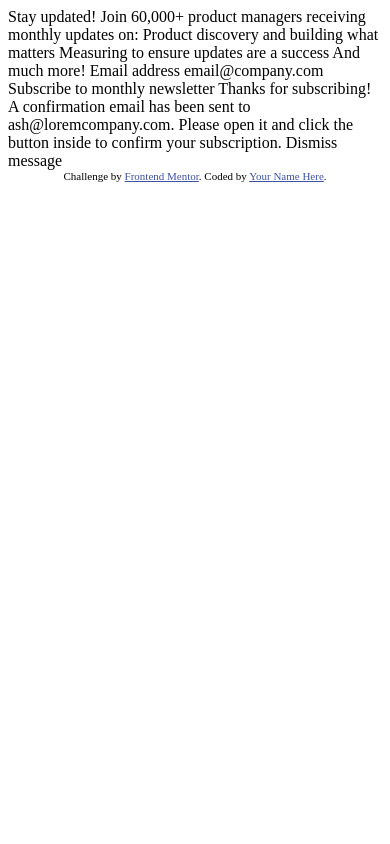
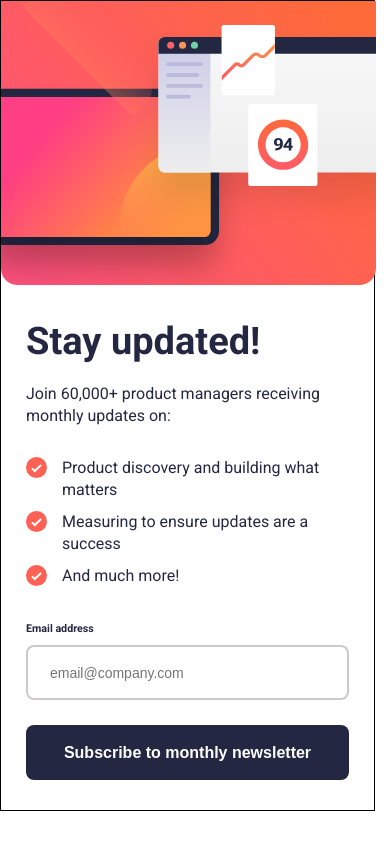
Before and after one commit to ivan2600/FM009-newsletter-sign-up, a plain HTML site: page index.html in a window 390 px wide. Drawn offline with Linux system fonts and the light colour scheme.

Commit message:
desing mobile

```diff
--- a/index.html
+++ b/index.html
@@ -2,51 +2,42 @@
 <html lang="en">
 <head>
   <meta charset="UTF-8">
-  <meta name="viewport" content="width=device-width, initial-scale=1.0"> <!-- displays site properly based on user's device -->
-
+  <meta name="viewport" content="width=device-width, initial-scale=1.0">
   <link rel="icon" type="image/png" sizes="32x32" href="./assets/images/favicon-32x32.png">
-
   <title>Frontend Mentor | Newsletter sign-up form with success message</title>
-
-  <!-- Feel free to remove these styles or customise in your own stylesheet 👍 -->
-  <style>
-    .attribution { font-size: 11px; text-align: center; }
-    .attribution a { color: hsl(228, 45%, 44%); }
-  </style>
+  <link rel="stylesheet" href="style.css">
 </head>
 <body>
 
-  <!-- Sign-up form start -->
+  <main class="primary-page">
 
-  Stay updated!
+    <div class="img-container">
+      <img src="./assets/images/illustration-sign-up-mobile.svg" alt="">
+    </div>
+    <div class="mail-container">
+      <h1>Stay updated!</h1>
+      <p class="p60000">Join 60,000+ product managers receiving monthly updates on:</p>
+      <p><span><img src="./assets/images/icon-list.svg" alt=""></span>Product discovery and building what matters</p>
+      <p><span><img src="./assets/images/icon-list.svg" alt=""></span>Measuring to ensure updates are a success</p>
+      <p><span><img src="./assets/images/icon-list.svg" alt=""></span>And much more!</p>
+      <h6>Email address</h6>
+      <div class="input-container">
+        <input type="text" placeholder="email@company.com" class="mail">
+        <input type="submit" value="Subscribe to monthly newsletter" class="submit">
+      </div>
 
-  Join 60,000+ product managers receiving monthly updates on:
+    </div>
 
-  Product discovery and building what matters
-  Measuring to ensure updates are a success
-  And much more!
+  </main>
 
-  Email address
-  email@company.com
+  <main class="secondary-page">
 
-  Subscribe to monthly newsletter
+    <h1>Thanks for subscribing!</h1>
+    <p>A confirmation email has been sent to <span>ash@loremcompany.com</span>.
+    Please open it and click the button inside to confirm your subscription.</p>
+    <input type="submit" value="Dismiss message">
 
-  <!-- Sign-up form end -->
-
-  <!-- Success message start -->
-
-  Thanks for subscribing!
-
-  A confirmation email has been sent to ash@loremcompany.com.
-  Please open it and click the button inside to confirm your subscription.
-
-  Dismiss message
-
-  <!-- Success message end -->
-
-  <div class="attribution">
-    Challenge by <a href="https://www.frontendmentor.io?ref=challenge" target="_blank">Frontend Mentor</a>.
-    Coded by <a href="#">Your Name Here</a>.
-  </div>
+  </main>
+<script src="./main.js"></script>
 </body>
 </html>
--- a/main.js
+++ b/main.js
@@ -0,0 +1 @@
+console.log('funciona');
--- a/style.css
+++ b/style.css
@@ -0,0 +1,85 @@
+@import url('https://fonts.googleapis.com/css2?family=Roboto:wght@400;700&display=swap');
+
+:root {
+  --Tomato: hsl(4, 100%, 67%);
+  --Dark-Slate-Grey: hsl(234, 29%, 20%);
+  --Charcoal-Grey: hsl(235, 18%, 26%);
+  --Grey: hsl(231, 7%, 60%);
+  --White: hsl(0, 0%, 100%);
+  font-size: 62.5%;
+}
+
+* {
+  margin: 0;
+  padding: 0;
+  box-sizing: border-box;
+}
+
+body {
+  font-family: 'Roboto', sans-serif;
+  font-size: 1.6rem;
+}
+
+.primary-page {
+  width: 375px;
+  border: 1px solid black;
+}
+
+.mail-container {
+  padding: 3rem 2.5rem;
+}
+
+.mail-container h1 {
+  font-size: 3.8rem;
+  color: var(--Dark-Slate-Grey);
+  margin-bottom: 2rem;
+}
+
+.mail-container .p60000 {
+  margin-bottom: 3rem;
+}
+
+.mail-container p {
+  display: flex;
+  color: var(--Dark-Slate-Grey);
+  line-height: 2.2rem;
+  margin-bottom: 1rem;
+}
+
+.mail-container span img {
+  margin-right: 1.5rem;
+}
+
+.mail-container h6 {
+  color: var(--Dark-Slate-Grey);
+  font-weight: 700;
+  margin-bottom: 1rem;
+  margin-top: 3rem;
+}
+
+.input-container {
+  display: grid;
+}
+
+.input-container .mail {
+  height: 5.5rem;
+  border: 2px solid rgb(206, 201, 201);
+  border-radius: 0.8rem;
+  padding: 2.2rem;
+  font-size: 1.4rem;
+  margin-bottom: 2.5rem;
+}
+
+.input-container .submit {
+  height: 5.5rem;
+  border: none;
+  border-radius: 0.8rem;
+  background-color: var(--Dark-Slate-Grey);
+  color: var(--White);
+  font-weight: 700;
+  font-size: 1.6rem;
+}
+
+.secondary-page {
+  display: none;
+}
```
